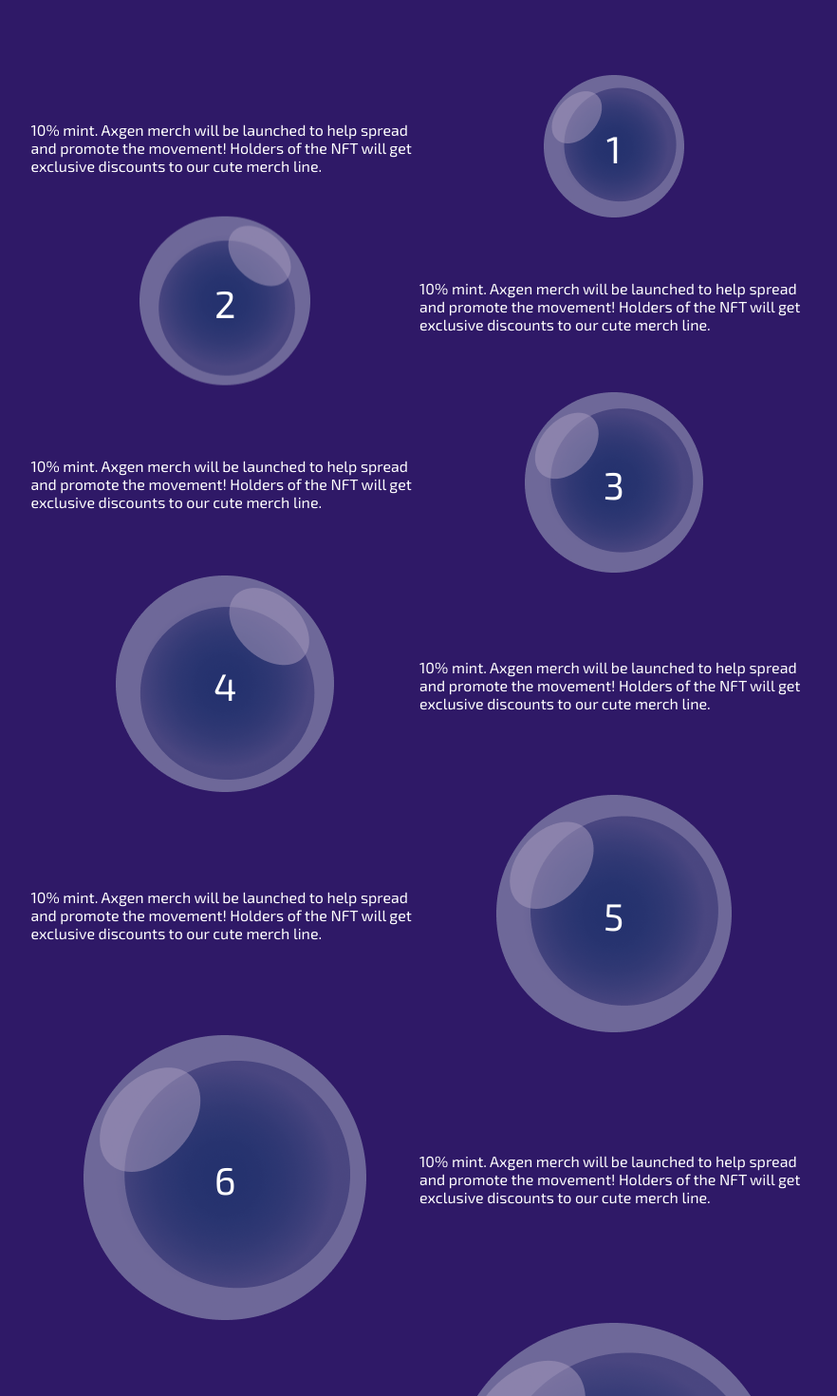
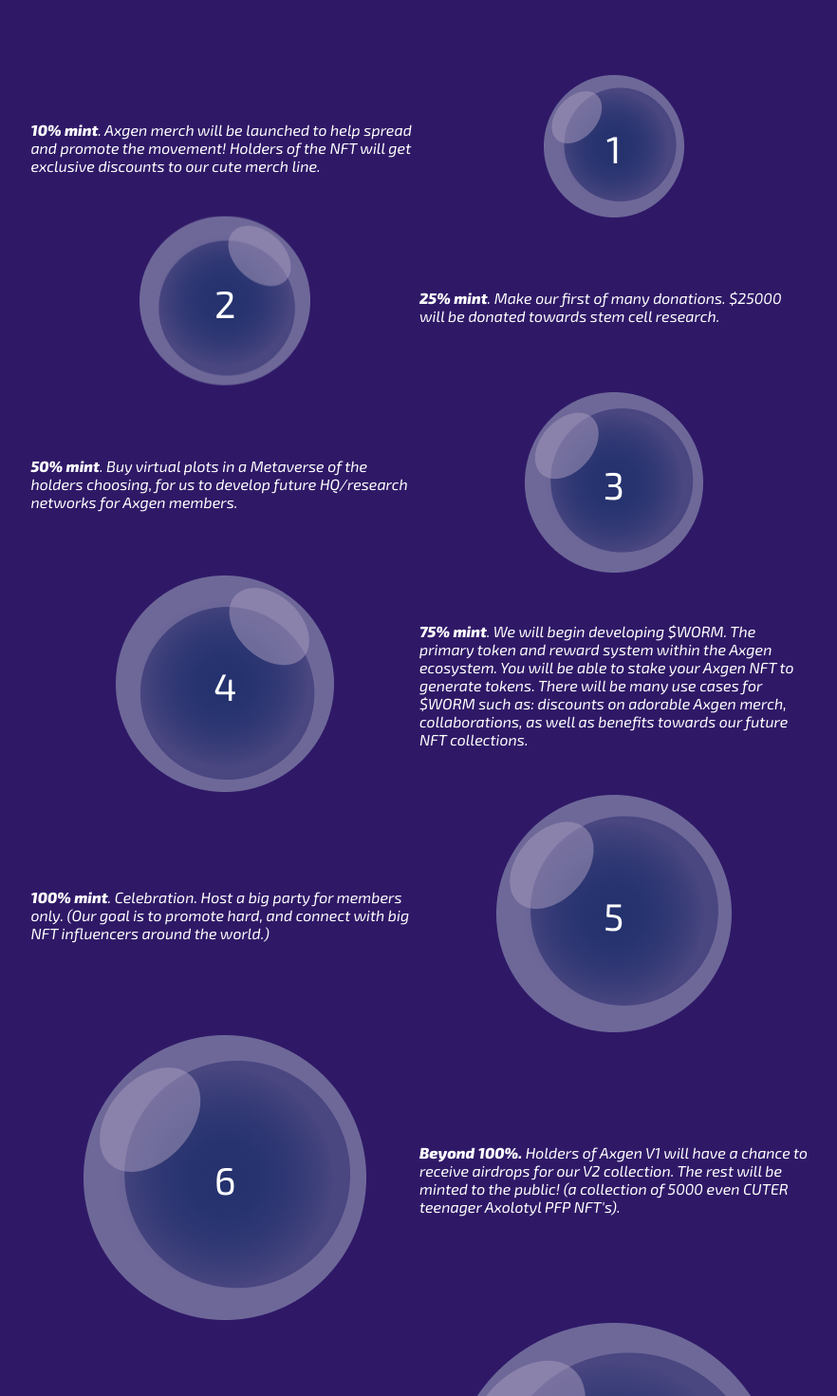
Before and after one commit to Whizzie99/axgen-client, a React (Create React App) app: page / in a window 1280 px wide. Shown: the part 1960-3430 px from the top of the page at 95% size, without its empty margins (198-1080 px from the left). Built offline with nearby package versions, Linux system fonts and the light colour scheme.

Commit message:
add roadmap text

```diff
--- a/src/components/RoadMap/RoadMap.jsx
+++ b/src/components/RoadMap/RoadMap.jsx
@@ -21,9 +21,9 @@
               <div className="road-map-left">
                 <div className="road-map-description">
                   <p>
-                    10% mint. Axgen merch will be launched to help spread and
-                    promote the movement! Holders of the NFT will get exclusive
-                    discounts to our cute merch line.
+                    <b>10% mint</b>. Axgen merch will be launched to help spread
+                    and promote the movement! Holders of the NFT will get
+                    exclusive discounts to our cute merch line.
                   </p>
                 </div>
               </div>
@@ -39,9 +39,8 @@
               <div className="road-map-left">
                 <div className="road-map-description">
                   <p>
-                    10% mint. Axgen merch will be launched to help spread and
-                    promote the movement! Holders of the NFT will get exclusive
-                    discounts to our cute merch line.
+                    <b>25% mint</b>. Make our first of many donations. $25000
+                    will be donated towards stem cell research.
                   </p>
                 </div>
               </div>
@@ -57,9 +56,9 @@
               <div className="road-map-left">
                 <div className="road-map-description">
                   <p>
-                    10% mint. Axgen merch will be launched to help spread and
-                    promote the movement! Holders of the NFT will get exclusive
-                    discounts to our cute merch line.
+                    <b>50% mint</b>. Buy virtual plots in a Metaverse of the
+                    holders choosing, for us to develop future HQ/research
+                    networks for Axgen members.
                   </p>
                 </div>
               </div>
@@ -75,9 +74,12 @@
               <div className="road-map-left">
                 <div className="road-map-description">
                   <p>
-                    10% mint. Axgen merch will be launched to help spread and
-                    promote the movement! Holders of the NFT will get exclusive
-                    discounts to our cute merch line.
+                    <b>75% mint</b>. We will begin developing $WORM. The primary
+                    token and reward system within the Axgen ecosystem. You will
+                    be able to stake your Axgen NFT to generate tokens. There
+                    will be many use cases for $WORM such as: discounts on
+                    adorable Axgen merch, collaborations, as well as benefits
+                    towards our future NFT collections.
                   </p>
                 </div>
               </div>
@@ -93,9 +95,9 @@
               <div className="road-map-left">
                 <div className="road-map-description">
                   <p>
-                    10% mint. Axgen merch will be launched to help spread and
-                    promote the movement! Holders of the NFT will get exclusive
-                    discounts to our cute merch line.
+                    <b>100% mint</b>. Celebration. Host a big party for members
+                    only. (Our goal is to promote hard, and connect with big NFT
+                    influencers around the world.)
                   </p>
                 </div>
               </div>
@@ -111,9 +113,10 @@
               <div className="road-map-left">
                 <div className="road-map-description">
                   <p>
-                    10% mint. Axgen merch will be launched to help spread and
-                    promote the movement! Holders of the NFT will get exclusive
-                    discounts to our cute merch line.
+                    <b>Beyond 100%.</b> Holders of Axgen V1 will have a chance
+                    to receive airdrops for our V2 collection. The rest will be
+                    minted to the public! (a collection of 5000 even CUTER
+                    teenager Axolotyl PFP NFT&apos;s).
                   </p>
                 </div>
               </div>
@@ -129,9 +132,9 @@
               <div className="road-map-left">
                 <div className="road-map-description">
                   <p>
-                    10% mint. Axgen merch will be launched to help spread and
-                    promote the movement! Holders of the NFT will get exclusive
-                    discounts to our cute merch line.
+                    <b>Axgen Game</b>. We will develop the Axgen game, which
+                    will be playable on our website (and hopefully our own APP!)
+                    More r&amp;d will need to be done for this.
                   </p>
                 </div>
               </div>
--- a/src/components/RoadMap/styles.js
+++ b/src/components/RoadMap/styles.js
@@ -18,6 +18,16 @@
 
       .road-map-left {
         width: 50%;
+
+        .road-map-description {
+          p {
+            font-style: italic;
+
+            b {
+              font-weight: 800;
+            }
+          }
+        }
       }
 
       .road-map-right {
```
